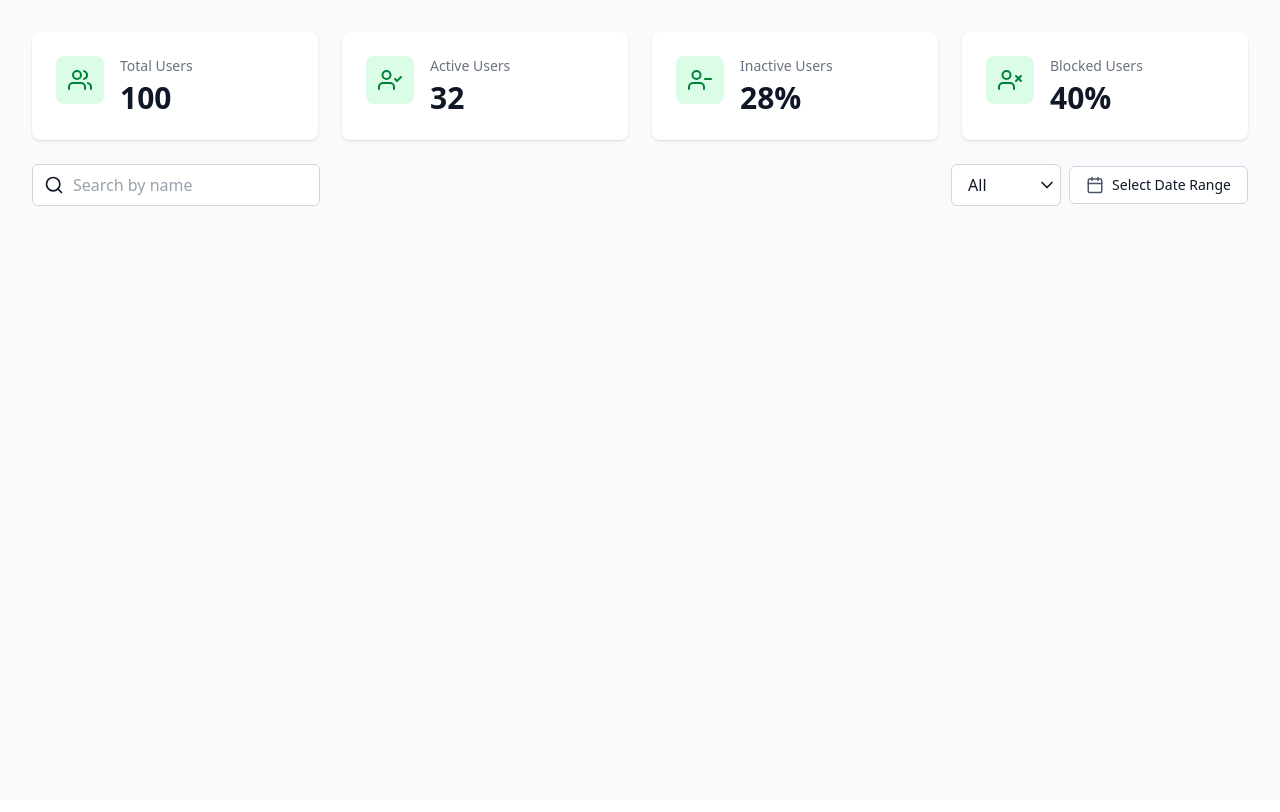
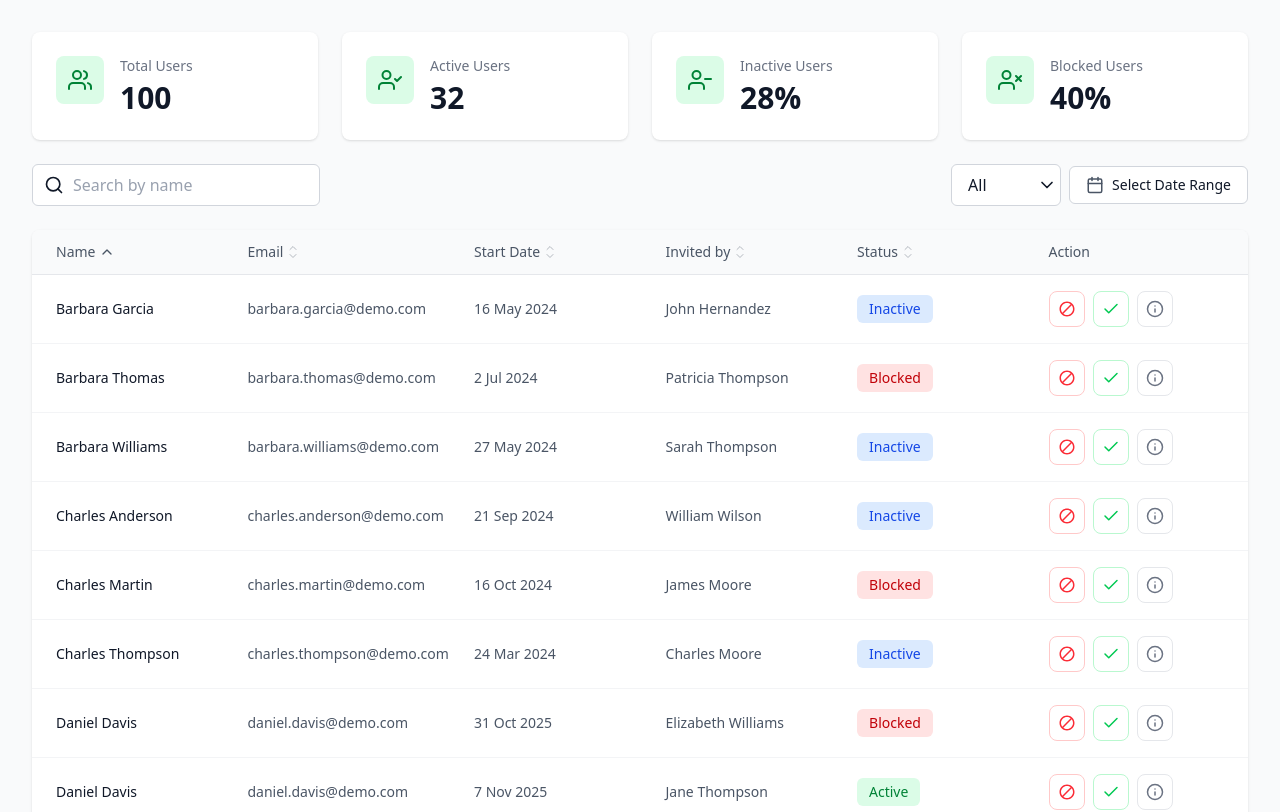
Before and after one commit to vpg-99/MitigataNew, a React (Vite) app: page / in a window 1280 px wide. Shown: the top 812 px of the page. Built offline with nearby package versions, Linux system fonts and the light colour scheme.

Commit message:
1. Created the Table with components for Tr, Td, Status update. 2. The clear filter logic updated for searching name by making searchBar a controlled component

```diff
--- a/src/App.tsx
+++ b/src/App.tsx
@@ -7,6 +7,8 @@ import type { Record, Status } from "./types";
 import SearchBar from "./components/UI/searchBar";
 import DropDown from "./components/UI/dropDown";
 import DateRangeFilter from "./components/UI/dateRangeFilter";
+import TableHeader from "./components/TableHeader";
+import TableRow from "./components/TableRow";
 import { parseRecordDate } from "./utils/dateUtils";
 
 const StatusOptions = [
@@ -24,6 +26,8 @@ export default function App() {
   const [page, setPage] = useState(1);
   const [startDate, setStartDate] = useState<Date | null>(null);
   const [endDate, setEndDate] = useState<Date | null>(null);
+  const [sortColumn, setSortColumn] = useState<string | null>("name");
+  const [sortDirection, setSortDirection] = useState<"asc" | "desc">("asc");
 
   useEffect(() => {
     getData()
@@ -40,9 +44,8 @@ export default function App() {
       });
   }, []);
 
-  const filteredData = useMemo(() => {
-    return data.filter((record) => {
-      // Search filter
+  const filteredAndSortedData = useMemo(() => {
+    const filtered = data.filter((record) => {
       const matchesSearch =
         !search ||
         record.about.name.toLowerCase().includes(search.toLowerCase());
@@ -59,7 +62,44 @@ export default function App() {
 
       return matchesSearch && matchesStatus && matchesDateRange;
     });
-  }, [data, search, status, startDate, endDate]);
+
+    // Then, sort the filtered data
+    if (!sortColumn) return filtered;
+
+    return [...filtered].sort((a, b) => {
+      let aValue: string | Date;
+      let bValue: string | Date;
+
+      switch (sortColumn) {
+        case "name":
+          aValue = a.about.name;
+          bValue = b.about.name;
+          break;
+        case "email":
+          aValue = a.about.email;
+          bValue = b.about.email;
+          break;
+        case "date":
+          aValue = parseRecordDate(a.details.date);
+          bValue = parseRecordDate(b.details.date);
+          break;
+        case "invitedBy":
+          aValue = a.details.invitedBy;
+          bValue = b.details.invitedBy;
+          break;
+        case "status":
+          aValue = a.about.status;
+          bValue = b.about.status;
+          break;
+        default:
+          return 0;
+      }
+
+      if (aValue < bValue) return sortDirection === "asc" ? -1 : 1;
+      if (aValue > bValue) return sortDirection === "asc" ? 1 : -1;
+      return 0;
+    });
+  }, [data, search, status, startDate, endDate, sortColumn, sortDirection]);
 
   const clearFilters = () => {
     setSearch("");
@@ -67,6 +107,52 @@ export default function App() {
     setStartDate(null);
     setEndDate(null);
     setPage(1);
+  };
+
+  const handleSort = (column: string) => {
+    if (sortColumn === column) {
+      setSortDirection(sortDirection === "asc" ? "desc" : "asc");
+    } else {
+      setSortColumn(column);
+      setSortDirection("asc");
+    }
+  };
+
+  const handleBlock = (id: string) => {
+    // Update the user's status to BLOCKED
+    const user = data.find((record) => record.id === id);
+    if (!user) return;
+    setData((prevData) =>
+      prevData.map((record) =>
+        record.id === id
+          ? { ...record, about: { ...record.about, status: "BLOCKED" } }
+          : record
+      )
+    );
+  };
+
+  const handleActivate = (id: string) => {
+    // Update the user's status to ACTIVE
+    setData((prevData) =>
+      prevData.map((record) =>
+        record.id === id
+          ? { ...record, about: { ...record.about, status: "ACTIVE" } }
+          : record
+      )
+    );
+  };
+
+  const handleInactive = (id: string) => {
+    // Update the user's status to inactive
+    const user = data.find((record) => record.id === id);
+    if (!user) return;
+    setData((prevData) =>
+      prevData.map((record) =>
+        record.id === id
+          ? { ...record, about: { ...record.about, status: "INACTIVE" } }
+          : record
+      )
+    );
   };
 
   return (
@@ -103,11 +189,13 @@ export default function App() {
         <div className="flex justify-between items-center mb-6 gap-4">
           <SearchBar
             placeholder="Search by name"
+            value={search}
             onChange={setSearch}
             setPage={setPage}
           />
           <div className="flex items-center gap-2">
-            {(startDate || endDate || search || status !== "ALL") && (<div className="">
+            {(startDate || endDate || search || status !== "ALL") && (
+              <div className="">
                 <p
                   className="text-sm text-blue-500 cursor-pointer"
                   onClick={() => {
@@ -116,7 +204,8 @@ export default function App() {
                 >
                   Clear All Filters
                 </p>
-            </div>)}
+              </div>
+            )}
             <DropDown
               options={StatusOptions}
               onChange={(value) => setStatus(value as Status)}
@@ -134,6 +223,34 @@ export default function App() {
             />
           </div>
         </div>
+
+        {/* Table */}
+        <div className="bg-white rounded-lg shadow-sm overflow-hidden">
+          <TableHeader
+            onSort={handleSort}
+            sortColumn={sortColumn}
+            sortDirection={sortDirection}
+          />
+          {loading ? (
+            <div className="p-8 text-center text-gray-500">Loading...</div>
+          ) : filteredAndSortedData.length === 0 ? (
+            <div className="p-8 text-center text-gray-500">
+              No records found
+            </div>
+          ) : (
+            <div>
+              {filteredAndSortedData.map((record) => (
+                <TableRow
+                  key={record.id}
+                  record={record}
+                  onBlock={handleBlock}
+                  onActivate={handleActivate}
+                  onInactive={handleInactive}
+                />
+              ))}
+            </div>
+          )}
+        </div>
       </div>
     </div>
   );
--- /dev/null
+++ b/src/components/Table/ActionButtons.tsx
@@ -0,0 +1,45 @@
+import { FiCheck, FiInfo } from "react-icons/fi";
+import { MdBlock } from "react-icons/md";
+
+interface ActionButtonsProps {
+  id: string;
+  onBlock?: (id: string) => void;
+  onActivate?: (id: string) => void;
+  onInactive?: (id: string) => void;
+}
+
+export default function ActionButtons({
+  id,
+  onBlock,
+  onActivate,
+  onInactive,
+}: ActionButtonsProps) {
+  return (
+    <div className="flex items-center gap-2">
+      <button
+        onClick={() => onBlock?.(id)}
+        className="p-2 rounded-lg border border-red-200 text-red-500 hover:bg-red-50 transition-colors"
+        title="Block user"
+        aria-label="Block user"
+      >
+        <MdBlock size={18} />
+      </button>
+      <button
+        onClick={() => onActivate?.(id)}
+        className="p-2 rounded-lg border border-green-200 text-green-500 hover:bg-green-50 transition-colors"
+        title="Activate user"
+        aria-label="Activate user"
+      >
+        <FiCheck size={18} />
+      </button>
+      <button
+        onClick={() => onInactive?.(id)}
+        className="p-2 rounded-lg border border-gray-200 text-gray-500 hover:bg-gray-50 transition-colors"
+        title="View info"
+        aria-label="View info"
+      >
+        <FiInfo size={18} />
+      </button>
+    </div>
+  );
+}
--- /dev/null
+++ b/src/components/Table/StatusBadge.tsx
@@ -0,0 +1,34 @@
+import type { Status } from "../../types";
+
+interface StatusBadgeProps {
+  status: Status;
+}
+
+export default function StatusBadge({ status }: StatusBadgeProps) {
+  const getStatusColor = (status: Status) => {
+    switch (status) {
+      case "ACTIVE":
+        return "bg-green-100 text-green-700";
+      case "INACTIVE":
+        return "bg-blue-100 text-blue-700";
+      case "BLOCKED":
+        return "bg-red-100 text-red-700";
+      default:
+        return "bg-gray-100 text-gray-700";
+    }
+  };
+
+  const getStatusLabel = (status: Status) => {
+    return status.charAt(0) + status.slice(1).toLowerCase();
+  };
+
+  return (
+    <span
+      className={`inline-flex items-center px-3 py-1 rounded-md text-sm font-medium ${getStatusColor(
+        status
+      )}`}
+    >
+      {getStatusLabel(status)}
+    </span>
+  );
+}
--- /dev/null
+++ b/src/components/Table/Td.tsx
@@ -0,0 +1,12 @@
+interface TdProps {
+  children: React.ReactNode;
+  className?: string;
+}
+
+export default function Td({ children, className = "" }: TdProps) {
+  return (
+    <div className={`text-sm text-gray-600 flex items-center ${className}`}>
+      {children}
+    </div>
+  );
+}
--- /dev/null
+++ b/src/components/Table/Tr.tsx
@@ -0,0 +1,14 @@
+interface TrProps {
+  children: React.ReactNode;
+  className?: string;
+}
+
+export default function Tr({ children, className = "" }: TrProps) {
+  return (
+    <div
+      className={`grid grid-cols-[1fr_1.2fr_1fr_1fr_1fr_1fr] gap-4 px-6 py-4 border-b border-gray-100 hover:bg-gray-50 transition-colors ${className}`}
+    >
+      {children}
+    </div>
+  );
+}
--- /dev/null
+++ b/src/components/Table/index.ts
@@ -0,0 +1,5 @@
+// Barrel export for Table components
+export { default as Td } from "./Td";
+export { default as Tr } from "./Tr";
+export { default as StatusBadge } from "./StatusBadge";
+export { default as ActionButtons } from "./ActionButtons";
--- /dev/null
+++ b/src/components/TableHeader.tsx
@@ -0,0 +1,58 @@
+import { FiChevronUp, FiChevronDown } from "react-icons/fi";
+
+interface TableHeaderProps {
+  onSort: (column: string) => void;
+  sortColumn: string | null;
+  sortDirection: "asc" | "desc";
+}
+
+export default function TableHeader({
+  onSort,
+  sortColumn,
+  sortDirection,
+}: TableHeaderProps) {
+  const sortableColumns = [
+    { key: "name", label: "Name", width: "w-1/6" },
+    { key: "email", label: "Email", width: "w-1/5" },
+    { key: "date", label: "Start Date", width: "w-1/6" },
+    { key: "invitedBy", label: "Invited by", width: "w-1/6" },
+    { key: "status", label: "Status", width: "w-1/6" },
+  ];
+
+  const renderSortIcon = (columnKey: string) => {
+    if (sortColumn === columnKey) {
+      return sortDirection === "asc" ? (
+        <FiChevronUp className="inline ml-1" size={16} />
+      ) : (
+        <FiChevronDown className="inline ml-1" size={16} />
+      );
+    }
+    // Show both arrows when not sorted
+    return (
+      <span className="inline-flex flex-col ml-1 opacity-40">
+        <FiChevronUp size={12} style={{ marginBottom: -4 }} />
+        <FiChevronDown size={12} />
+      </span>
+    );
+  };
+
+  return (
+    <div className="bg-gray-50 border-b border-gray-200">
+      <div className="grid grid-cols-[1fr_1.2fr_1fr_1fr_1fr_1fr] gap-4 px-6 py-3">
+        {sortableColumns.map((column) => (
+          <div
+            key={column.key}
+            onClick={() => onSort(column.key)}
+            className="flex items-center text-sm font-medium text-gray-600 cursor-pointer hover:text-gray-900 transition-colors select-none"
+          >
+            {column.label}
+            {renderSortIcon(column.key)}
+          </div>
+        ))}
+
+        {/* Action column - no sorting */}
+        <div className="text-sm font-medium text-gray-600">Action</div>
+      </div>
+    </div>
+  );
+}
--- /dev/null
+++ b/src/components/TableRow.tsx
@@ -0,0 +1,39 @@
+import type { Record } from "../types";
+import Tr from "./Table/Tr";
+import Td from "./Table/Td";
+import StatusBadge from "./Table/StatusBadge";
+import ActionButtons from "./Table/ActionButtons";
+
+interface TableRowProps {
+  record: Record;
+  onBlock?: (id: string) => void;
+  onActivate?: (id: string) => void;
+  onInactive?: (id: string) => void;
+}
+
+export default function TableRow({
+  record,
+  onBlock,
+  onActivate,
+  onInactive,
+}: TableRowProps) {
+  return (
+    <Tr>
+      <Td className="font-medium text-gray-900">{record.about.name}</Td>
+      <Td>{record.about.email}</Td>
+      <Td>{record.details.date}</Td>
+      <Td>{record.details.invitedBy}</Td>
+      <Td>
+        <StatusBadge status={record.about.status} />
+      </Td>
+      <Td>
+        <ActionButtons
+          id={record.id}
+          onBlock={onBlock}
+          onActivate={onActivate}
+          onInactive={onInactive}
+        />
+      </Td>
+    </Tr>
+  );
+}
--- a/src/components/UI/searchBar.tsx
+++ b/src/components/UI/searchBar.tsx
@@ -3,12 +3,14 @@ import { FiSearch } from "react-icons/fi";
 
 interface SearchBarProps {
   placeholder?: string;
+  value: string;
   onChange: (value: string) => void;
   setPage?: (page: number) => void;
 }
 
 export default function SearchBar({
   placeholder = "Search",
+  value,
   onChange,
   setPage,
 }: SearchBarProps) {
@@ -23,6 +25,7 @@ export default function SearchBar({
       <input
         type="text"
         placeholder={placeholder}
+        value={value}
         onChange={handleSearch}
         className="w-full pl-10 pr-4 py-2 rounded-md border border-gray-300 focus:outline-none focus:ring-2 focus:ring-blue-500 bg-white text-gray-900 placeholder:text-gray-400"
       />
```
Lines whose indentation alone changed are shown as unchanged.
